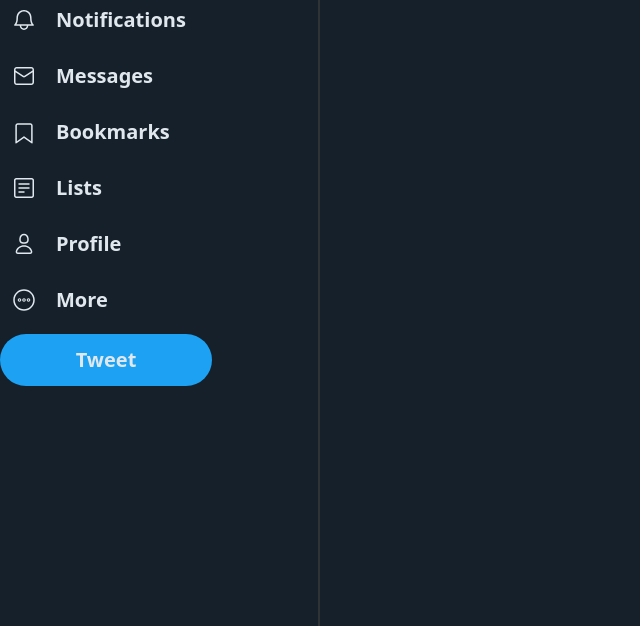
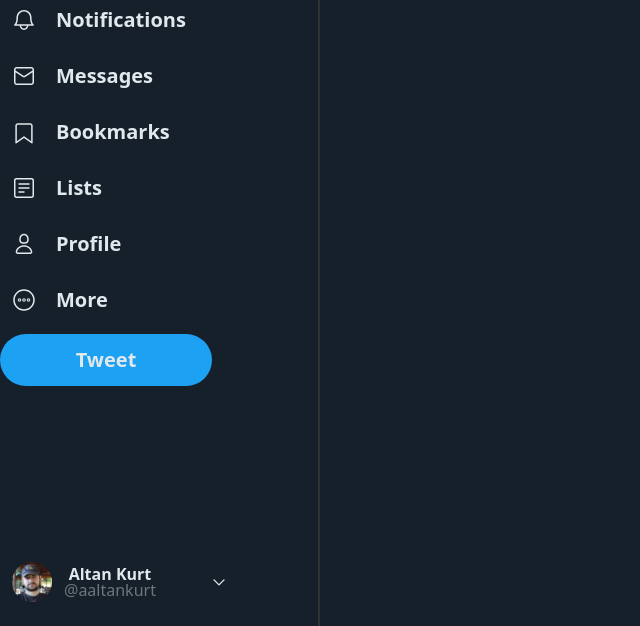
Before and after one commit to altankurt/twitter-ui-clone, a website: page index.html in a window 1280 px wide. Shown: the part 174-800 px from the top of the page, without its empty margins (0-640 px from the left). Drawn offline with Linux system fonts and the light colour scheme.

Commit message:
feat: add account menu button to navbar section

```diff
--- a/index.html
+++ b/index.html
@@ -91,6 +91,32 @@
             </a>
           </button>
         </div>
+        <!-- account-menu -->
+        <button
+          class="my-3 flex w-3/4 items-center justify-between rounded-full p-3 hover:bg-darkGray"
+        >
+          <div class="flex items-center">
+            <figure class="h-10 w-10">
+              <img
+                class="rounded-full"
+                src="./assets/images/user-profil.png"
+                alt=""
+              />
+            </figure>
+
+            <div class="mx-3 flex flex-col text-base leading-none">
+              <div class="font-semibold text-textColor">Altan Kurt</div>
+              <div class="font-normal text-lightGray">@aaltankurt</div>
+            </div>
+          </div>
+          <div>
+            <img
+              class="flex h-4 w-4"
+              src="./assets/icons/common/arrow-bottom.svg"
+              alt=""
+            />
+          </div>
+        </button>
       </header>
     </div>
   </body>
```
Also changed, not shown: css/output.css.
